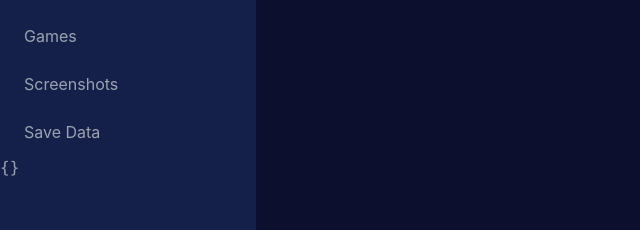
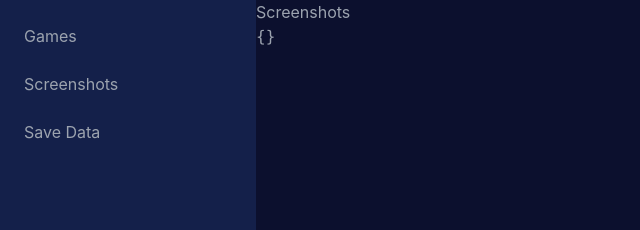
Before and after one commit to chenasraf/stimvisor, a React (Vite) app in the folder frontend/: page /#/screenshots in a window 1280 px wide. Shown: the top 230 px of the page, without its empty margins (0-640 px from the left). Built offline with nearby package versions, Linux system fonts and the light colour scheme.

Commit message:
feat: app context + scaffolding

```diff
--- a/frontend/package.json
+++ b/frontend/package.json
@@ -6,7 +6,8 @@
   "scripts": {
     "dev": "vite",
     "build": "tsc && vite build",
-    "preview": "vite preview"
+    "preview": "vite preview",
+    "gen": "simple-scaffold -c scaffold.config.cjs -k"
   },
   "dependencies": {
     "@fontsource-variable/nunito": "^5.1.0",
@@ -26,6 +27,7 @@
     "autoprefixer": "^10.4.20",
     "eslint-plugin-react-hooks": "^5.0.0",
     "postcss": "^8.4.47",
+    "simple-scaffold": "^2.3.1",
     "tailwindcss": "^3.4.14",
     "typescript": "^5.6.3",
     "typescript-eslint": "^8.9.0",
--- a/frontend/src/App.tsx
+++ b/frontend/src/App.tsx
@@ -1,8 +1,11 @@
 import { QueryClient, QueryClientProvider } from '@tanstack/react-query'
 import { Sidebar } from './components/Sidebar/Sidebar'
-import { useEffect, useState } from 'react'
+import React, { useEffect, useState } from 'react'
 import { HashRouter, Route, Routes } from 'react-router-dom'
-import { OnWindowResize } from '../wailsjs/go/main/App'
+import { GetSteamLibraryMeta, OnWindowResize } from '../wailsjs/go/main/App'
+import { ScreenshotsPage } from './pages/Screenshots/ScreenshotsPage'
+import { useApi } from './common/api'
+import { AppContext } from './common/app_context'
 
 function App() {
   const [queryClient] = useState(() => new QueryClient())
@@ -13,18 +16,28 @@ function App() {
   return (
     <HashRouter basename="/">
       <QueryClientProvider client={queryClient}>
+        <AppContextProvider>
           <div id="App" className="min-h-screen flex">
             <Sidebar className="w-64" />
             <div>
               <Routes>
                 <Route path="/" element={<div />} />
-              <Route path="/screenshots/*" element={<div />} />
+                <Route path="/screenshots/*" element={<ScreenshotsPage />} />
               </Routes>
             </div>
           </div>
+        </AppContextProvider>
       </QueryClientProvider>
     </HashRouter>
   )
 }
 
+function AppContextProvider({ children }: React.PropsWithChildren<object>) {
+  const { data: meta } = useApi(() => GetSteamLibraryMeta(), {
+    initialData: {} as never,
+    debug: true,
+  })
+  return <AppContext.Provider value={{ meta }}>{children}</AppContext.Provider>
+}
+
 export default App
--- /dev/null
+++ b/frontend/src/common/app_context.ts
@@ -0,0 +1,12 @@
+import { createContext, useContext } from 'react'
+import { main } from '../../wailsjs/go/models'
+
+export const AppContext = createContext<AppContext>({ meta: {} as never })
+
+export type AppContext = {
+  meta: main.SteamLibraryMeta
+}
+
+export function useAppContext() {
+  return useContext(AppContext)
+}
--- a/frontend/src/common/utils.ts
+++ b/frontend/src/common/utils.ts
@@ -1,5 +1,6 @@
 import { twMerge } from 'tailwind-merge'
 import clsx, { ClassValue } from 'clsx'
+
 export function cn(...classes: ClassValue[]): string {
   return twMerge(clsx(...classes))
 }
--- a/frontend/src/components/Sidebar/Sidebar.tsx
+++ b/frontend/src/components/Sidebar/Sidebar.tsx
@@ -1,31 +1,29 @@
-import { useApi } from '../../common/api'
-import { GetSteamLibraryMeta } from '../../../wailsjs/go/main/App'
 import { HtmlProps } from '../../common/types'
 import React from 'react'
 import { cn } from '../../common/utils'
+import { Link } from 'react-router-dom'
 
 export function Sidebar({ className, ...rest }: HtmlProps<'div'>) {
-  const { data } = useApi(() => GetSteamLibraryMeta(), { initialData: {} as never, debug: true })
-  const { steamDir } = data
-
   return (
     <div className={cn('py-3 bg-bg-800 h-screen overflow-y-auto', className)} {...rest}>
       <ul>
-        <ListItem label="Games" />
-        <ListItem label="Screenshots" />
-        <ListItem label="Save Data" />
+        <ListItem label="Games" to="/games" />
+        <ListItem label="Screenshots" to="/screenshots" />
+        <ListItem label="Save Data" to="/saves" />
       </ul>
-      <code>
-        <pre>{JSON.stringify(data, null, 2)}</pre>
-      </code>
     </div>
   )
 }
 
-function ListItem({ children, label, ...rest }: HtmlProps<'div'> & { label: React.ReactNode }) {
+function ListItem({
+  children,
+  label,
+  to,
+  ...rest
+}: HtmlProps<'div'> & { label: React.ReactNode; to: string }) {
   // TODO should be siblings under a fragment, use li instead of div for props ^
   return (
-    <li>
+    <Link to={to}>
       <div
         className="min-h-10 flex items-center justify-start py-3 px-6 hover:bg-bg-700 cursor-pointer"
         {...rest}
@@ -33,6 +31,6 @@ function ListItem({ children, label, ...rest }: HtmlProps<'div'> & { label: Reac
         {label}
       </div>
       {children ? <ul>{children}</ul> : null}
-    </li>
+    </Link>
   )
 }
--- /dev/null
+++ b/frontend/src/pages/Screenshots/ScreenshotsPage.tsx
@@ -0,0 +1,14 @@
+import { useAppContext } from '../../common/app_context'
+import { cn } from '../../common/utils'
+
+export function ScreenshotsPage() {
+  const { meta } = useAppContext()
+  return (
+    <div className={cn('')}>
+      Screenshots
+      <code>
+        <pre>{JSON.stringify(meta, null, 2)}</pre>
+      </code>
+    </div>
+  )
+}
```
Also changed, not shown: frontend/gen/component/{{pascalCase name}}.tsx (added, +11 -0 lines), frontend/gen/page/{{pascalCase name}}Page.tsx (added, +9 -0 lines), frontend/scaffold.config.cjs (added, +17 -0 lines), 1 other file (tests, documents, lock files or other folders). Lines whose indentation alone changed are shown as unchanged.
